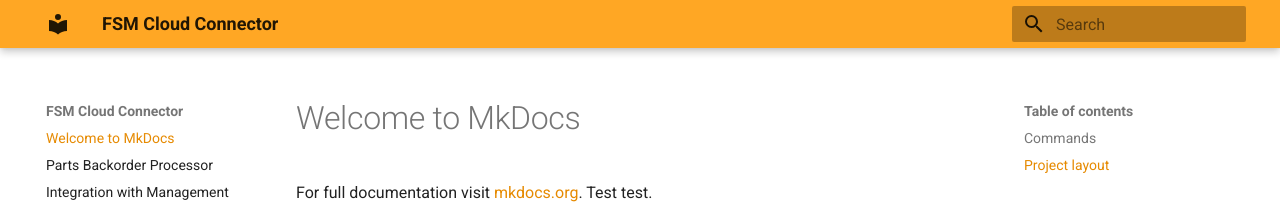
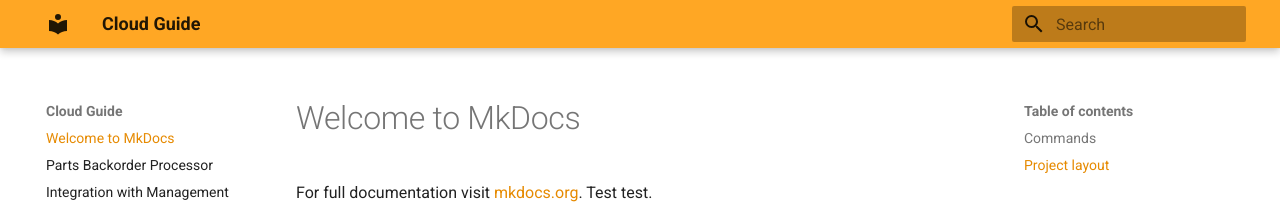
Before and after one commit to pcharazinski/ReadDocs, an MkDocs documentation site: the page built from docs/index.md, in a window 1280 px wide. Shown: the top 206 px of the page. Built offline with MkDocs 1.6.1 and Material for MkDocs 9.7.7, drawn with Linux system fonts in a browser that asks for light colours.

Commit message:
Update mkdocs.yml

```diff
--- a/mkdocs.yml
+++ b/mkdocs.yml
@@ -1,4 +1,4 @@
-site_name: FSM Cloud Connector
+site_name: Cloud Guide
 theme:
   name: 'material'
   palette:
```
